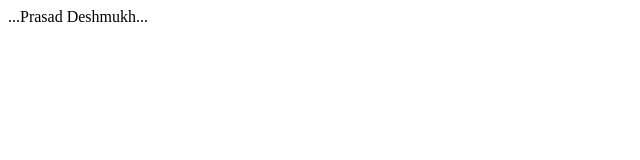
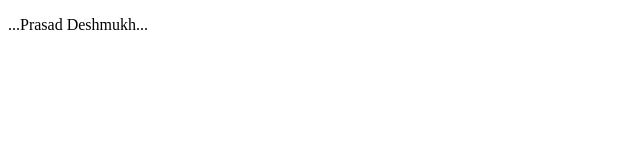
Before and after one commit to prasaddeshmukh1508/Prasad-demo, a plain HTML site: page index.html in a window 1280 px wide. Shown: the whole page, without its empty margins (0-640 px from the left). Drawn offline with Linux system fonts and the light colour scheme.

Commit message:
Add new paragraph

```diff
--- a/index.html
+++ b/index.html
@@ -6,6 +6,6 @@
     <title>git intro</title>
 </head>
 <body>
-       ...Prasad Deshmukh...
+      <P> ...Prasad Deshmukh...</P>
 </body>
 </html>
```
